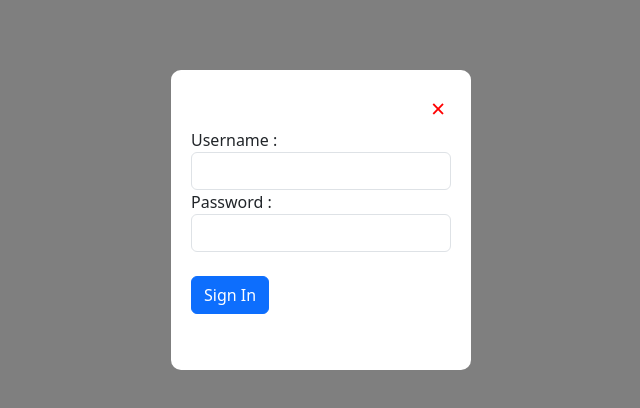
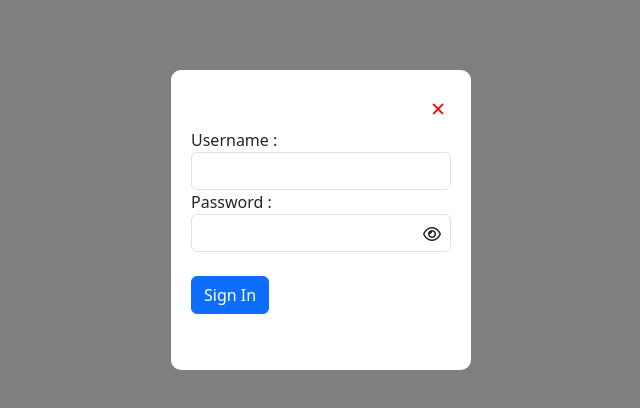
Before and after one commit to dropmailtosharan1/Real-Time-Tasks, an Angular app: page / in a window 1280 px wide. Both pictures are taken after a click on the button "Pop-up". Shown: the part 180-588 px from the top of the page, without its empty margins (319-959 px from the left). Built offline with nearby package versions, Linux system fonts and the light colour scheme.

Commit message:
password hide & show updated

```diff
--- a/src/app/pop-up/pop-up.component.html
+++ b/src/app/pop-up/pop-up.component.html
@@ -4,10 +4,18 @@
 </div>
 
 <div class="over-lay" *ngIf="showPopup" (click)="closeOverlay($event)">
-    <div class="content">
+    <div class="content form">
         <div class="close" (click)="closePopup()">&times;</div>
-        Username : <input type="text" class="form-control">
-        Password : <input type="password" class="form-control">
-        <button class="btn btn-primary mt-4">Sign In</button>
+      <div class="field">
+        <label for="text"> Username :</label>
+        <input type="text" class="form-control">
+      </div>
+        <div class="field">
+            <label for=""> Password :</label>
+        <input [type]="showPassword ? 'text':'password'" class="form-control">
+        <i (click)="toggleShowPassword()" class="fa-regular fa-eye eye" *ngIf="!showPassword"></i>
+        <i (click)="toggleShowPassword()" class="fa-regular fa-eye-slash eye" *ngIf="showPassword"></i>
+        </div>
+         <button class="btn btn-primary mt-4">Sign In</button>
     </div>
 </div>
--- a/src/app/pop-up/pop-up.component.scss
+++ b/src/app/pop-up/pop-up.component.scss
@@ -34,3 +34,14 @@
     font-size: 25px;
     position: relative;
 }
+
+.field{
+    position: relative;
+}
+
+.eye{
+    position: absolute;
+    bottom: 10px;
+    right: 10px;
+    cursor: pointer;
+}
--- a/src/app/pop-up/pop-up.component.ts
+++ b/src/app/pop-up/pop-up.component.ts
@@ -10,6 +10,7 @@ import { Component } from '@angular/core';
 })
 export class PopUpComponent {
   showPopup = false;
+  showPassword = false;
 
   openPopup() {
     this.showPopup = true;
@@ -33,4 +34,8 @@ export class PopUpComponent {
     }
     // this.showPopup= false;
   }
+
+  toggleShowPassword() {
+    this.showPassword = !this.showPassword;
+  }
 }
--- a/src/index.html
+++ b/src/index.html
@@ -7,6 +7,7 @@
   <meta name="viewport" content="width=device-width, initial-scale=1">
   <link rel="icon" type="image/x-icon" href="favicon.ico">
   <link href="https://cdn.jsdelivr.net/npm/bootstrap@5.3.3/dist/css/bootstrap.min.css" rel="stylesheet" integrity="sha384-QWTKZyjpPEjISv5WaRU9OFeRpok6YctnYmDr5pNlyT2bRjXh0JMhjY6hW+ALEwIH" crossorigin="anonymous">
+  <link rel="stylesheet" href="https://cdnjs.cloudflare.com/ajax/libs/font-awesome/6.0.0/css/all.min.css">
 </head>
 <script src="https://cdn.jsdelivr.net/npm/bootstrap@5.3.3/dist/js/bootstrap.bundle.min.js" integrity="sha384-YvpcrYf0tY3lHB60NNkmXc5s9fDVZLESaAA55NDzOxhy9GkcIdslK1eN7N6jIeHz" crossorigin="anonymous"></script>
 <body>
```
